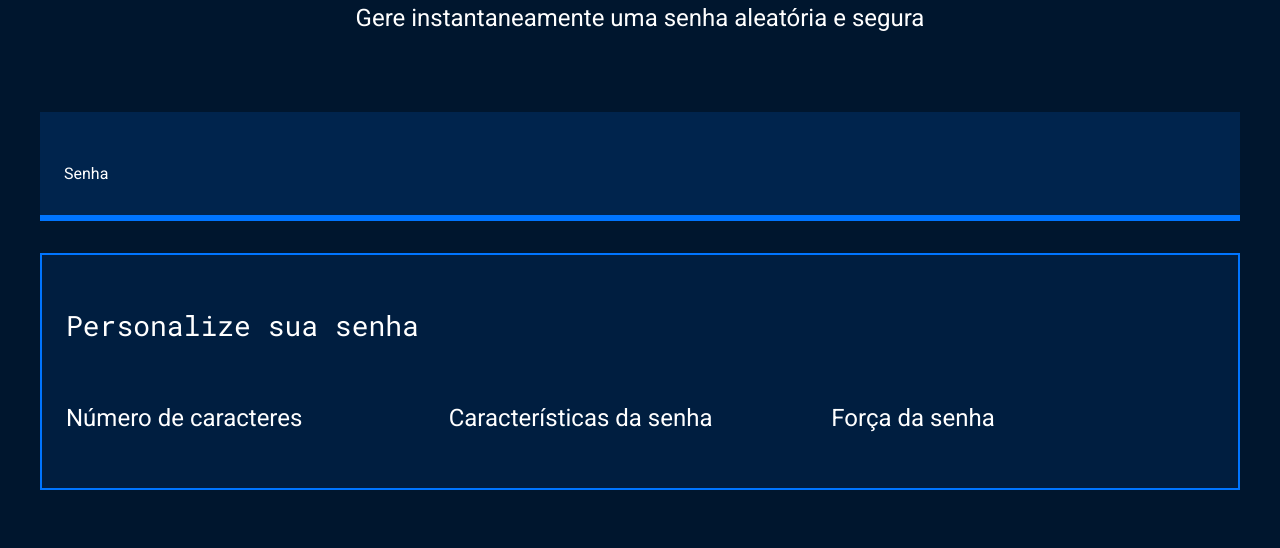
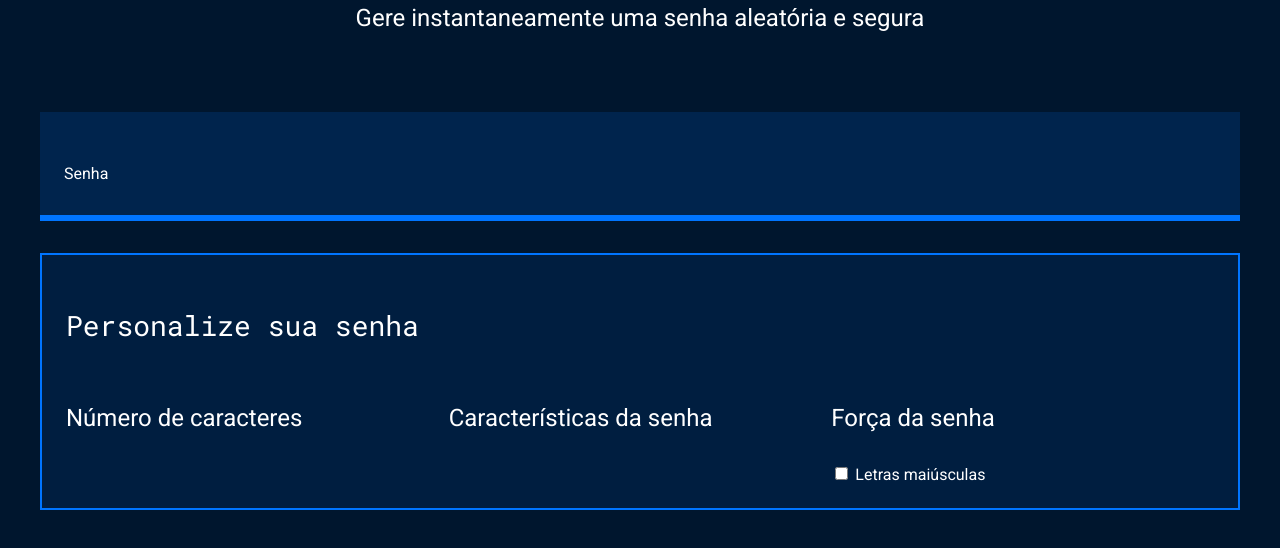
Before and after one commit to ferschine/Gerador-de-senha, a plain HTML site: page index.html in a window 1280 px wide. Shown: the part 214-762 px from the top of the page. Drawn offline with Linux system fonts and the light colour scheme.

Commit message:
Update index.html

```diff
--- a/index.html
+++ b/index.html
@@ -30,6 +30,10 @@
                 </div>
                 <div class="parametro-senha">
                     <h4 class="parametro-senha__titulo">Força da senha</h4>
+                    <div class="parametro-senha-checkbox">
+                    <input name="maiusculo" type="checkbox">
+                    <label for="maiusculo">Letras maiúsculas</label>
+                    </div>
                 </div>
             </div>
         </div>
```
